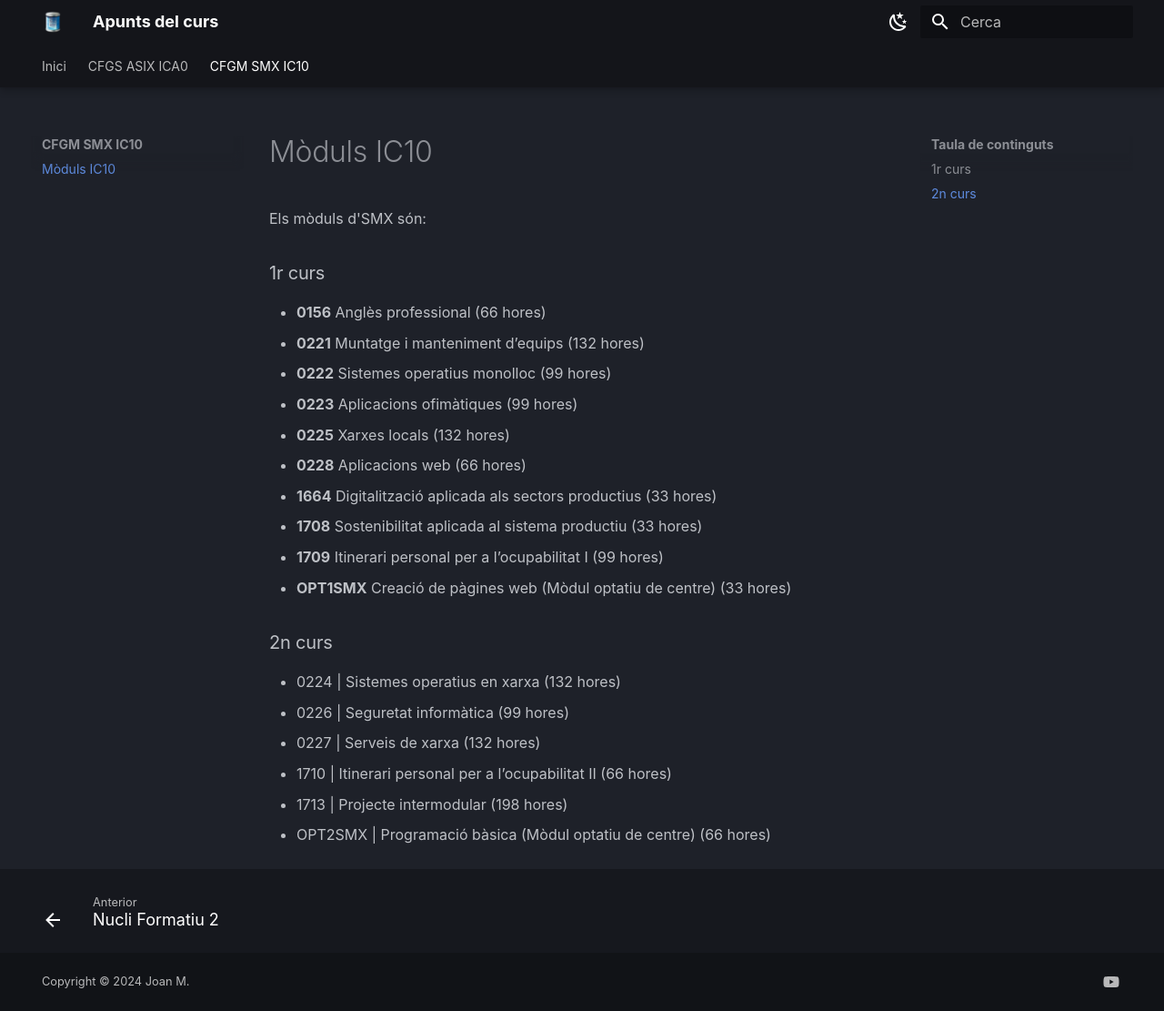
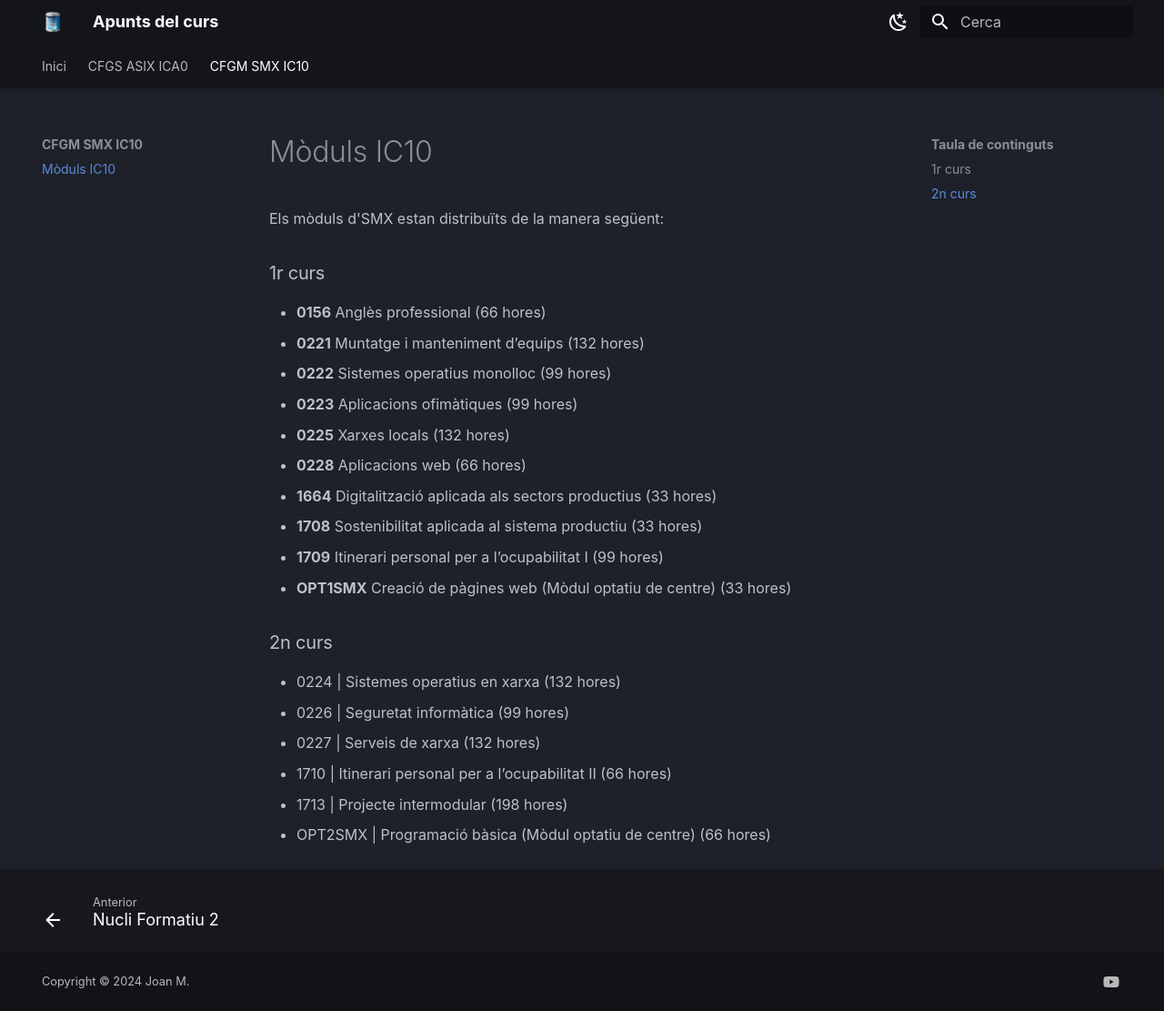
Before and after one commit to operatiu/apunts, an MkDocs documentation site: the page built from docs/ic10-Smx/ic10.md, in a window 1280 px wide and 1111 px high. Shown: the whole window at 91% size. Built offline with MkDocs 1.6.1 and Material for MkDocs 9.7.7, drawn with Linux system fonts in a browser that asks for light colours; some web fonts are replaced.

Commit message:
Update ic10.md

```diff
--- a/docs/ic10-Smx/ic10.md
+++ b/docs/ic10-Smx/ic10.md
@@ -1,4 +1,4 @@
-Els mòduls d'SMX són:
+Els mòduls d'SMX estan distribuïts de la manera següent:
 
 ### 1r curs
 
```
